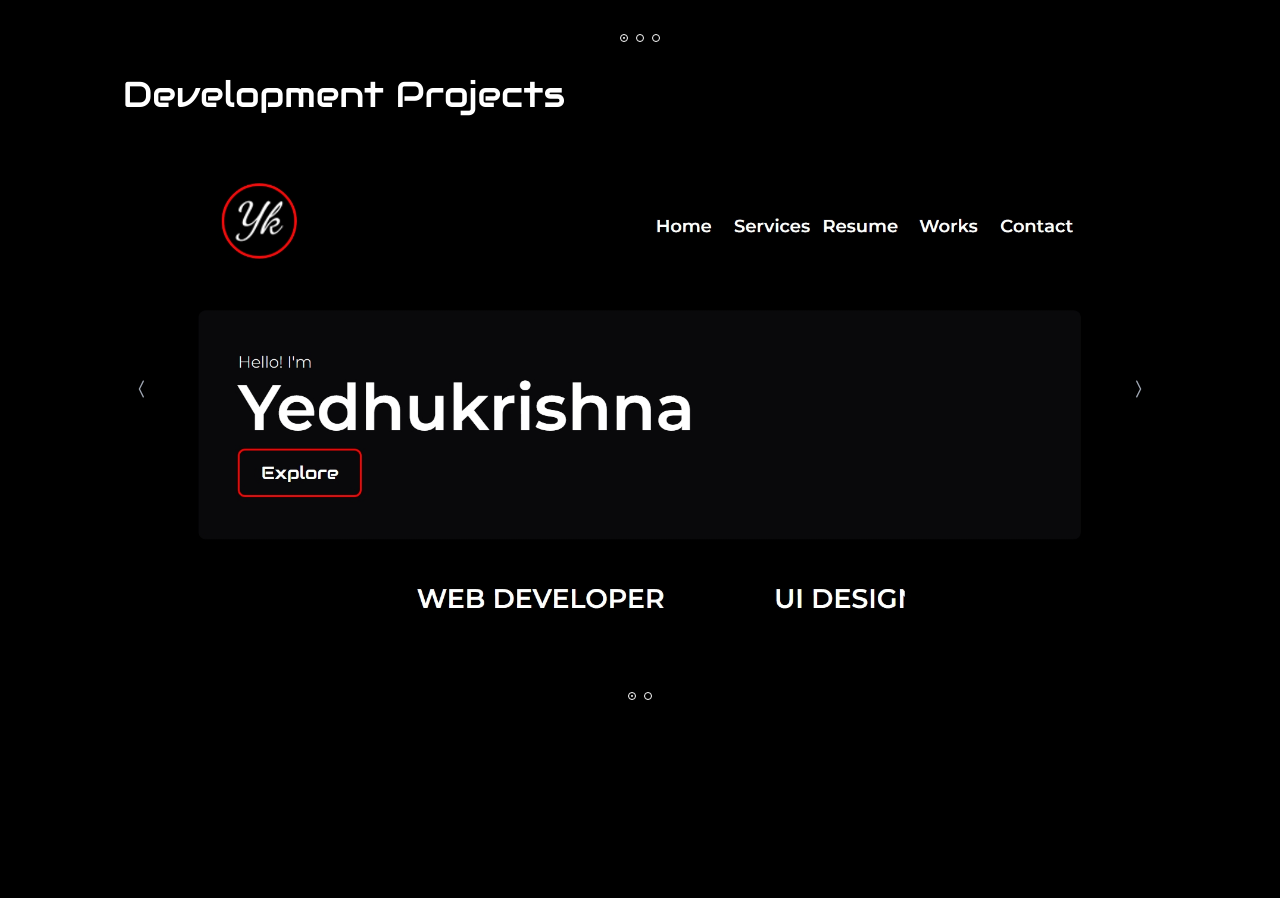
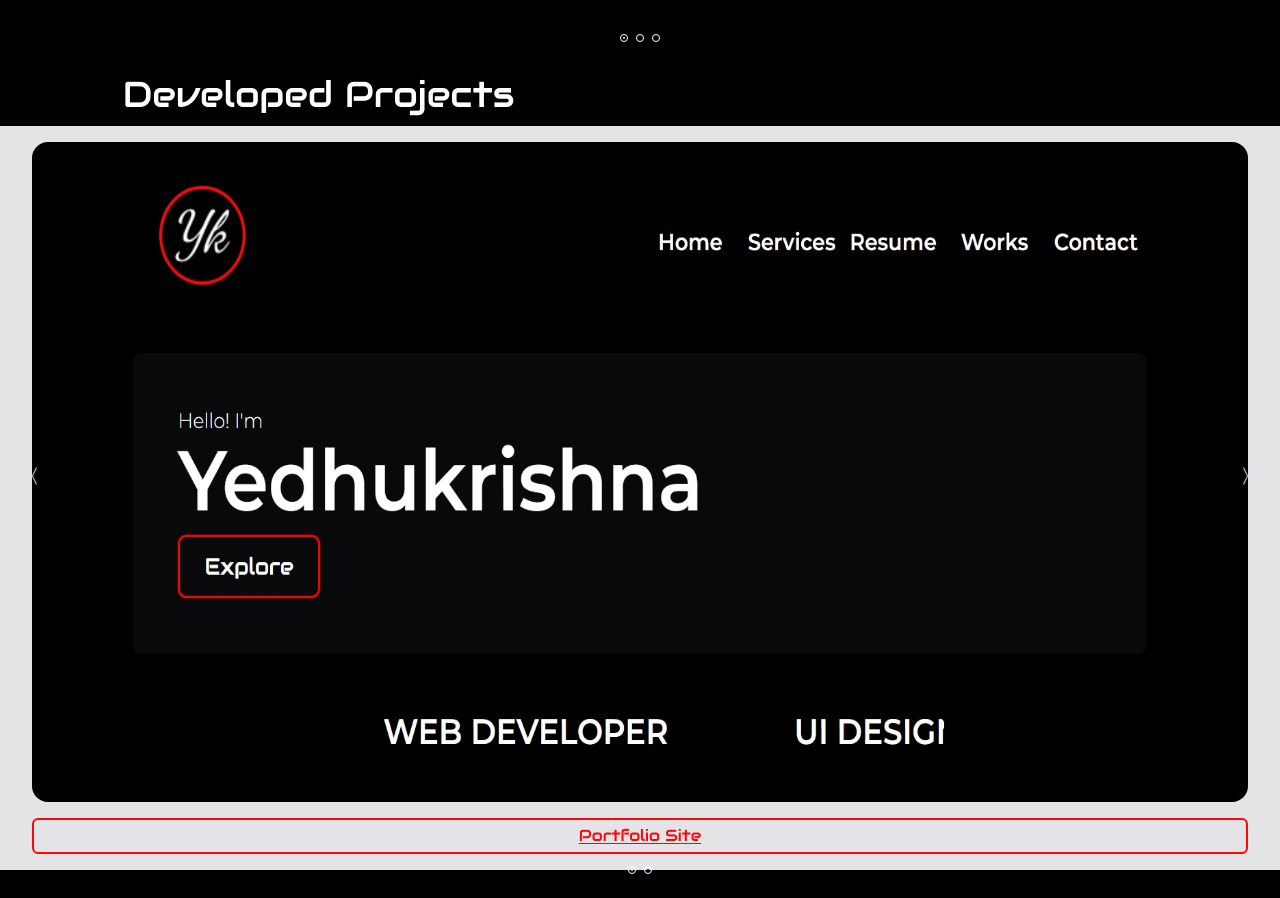
Before and after one commit to YedhuKrishna01/PORTFOLIO, a React (Vite) app in the folder Client/: page /MyWorks in a window 1280 px wide. Shown: the part 1762-2660 px from the top of the page. Before the commit the page ends 2486 px from the top, so only its background shows below. Built offline with nearby package versions, Linux system fonts and the light colour scheme.

Commit message:
working on some changes in the work page

```diff
--- a/Client/src/components/WorksDevop.jsx
+++ b/Client/src/components/WorksDevop.jsx
@@ -1,13 +1,21 @@
 import { useState } from "react";
 import { BsChevronCompactLeft, BsChevronCompactRight } from "react-icons/bs";
 import { RxDotFilled } from "react-icons/rx";
-import { Link } from "react-router-dom";
 
 function WorksDevop() {
   const slides = [
-    { url: "./dev1.jpeg", site: "https://yedhukrishnagk.netlify.app" },
-    { url: "./dev2.png", site: "https://resena.netlify.app" },
+    {
+      url: "./dev1.jpeg",
+      site: "https://yedhukrishnagk.netlify.app",
+      name: "Portfolio Site",
+    },
+    {
+      url: "./dev2.png",
+      site: "https://resena.netlify.app",
+      name: "Movie Review Site",
+    },
   ];
+
   const [currentIndex, setCurrentIndex] = useState(0);
 
   // Function to slide to the left
@@ -26,17 +34,24 @@ function WorksDevop() {
 
   return (
     <div className="grid grid-cols-12 mt-7">
-      <div className="text-white col-start-2 col-span-10 text-lg tablet:text-3xl laptop:text-4xl tablet:pl-4 font-audio">
-        Development Projects
+      <div className="text-white col-start-2 col-span-10 text-lg tablet:text-3xl tablet:pl-4 laptop:text-4xl font-audio">
+        Developed Projects
       </div>
-      <div className="col-start-2 col-span-10 w-full h-auto tablet:mt-3 rounded-lg desktop:mt-5 py-4 px-1 relative">
-        <a href={slides[currentIndex].site} target="_blank">
-          <img
-            classname="w-full h-40 tablet:h-80 laptop:h-[500px] desktop:h-[660px] slide rounded-lg laptop:rounded-2xl duration-500"
-            src={slides[currentIndex].url}
-          />
-        </a>
-
+      <div className="bg-zinc-200 col-span-12 tablet:mt-3 h-auto py-4 px-8 relative">
+        <img
+          className="w-full h-40 tablet:h-80 laptop:h-[500px] desktop:h-[660px] slide rounded-lg laptop:rounded-2xl duration-500"
+          src={`${slides[currentIndex].url}`}
+          alt={slides[currentIndex].name}
+        />
+        <div className="text-center text-red border-2 border-red mt-4 p-1 rounded-md">
+          <a
+            href={slides[currentIndex].site}
+            target="_blank"
+            className="font-audio underline underline-offset-2"
+          >
+            {slides[currentIndex].name}
+          </a>
+        </div>
         <BsChevronCompactLeft
           onClick={prevSlide}
           size={30}
@@ -48,7 +63,7 @@ function WorksDevop() {
           className="absolute top-[45%] right-5 text-2xl tablet:scale-150 rounded-full p-2 text-gray-400 cursor-pointer"
         />
       </div>
-      <div className="col-start-2 col-span-10 flex m-5 justify-center">
+      <div className="col-start-2 col-span-10 flex mt-[-0.5rem] mb-5 justify-center">
         {slides.map((_, slideIndex) => (
           <RxDotFilled
             key={slideIndex}
```
